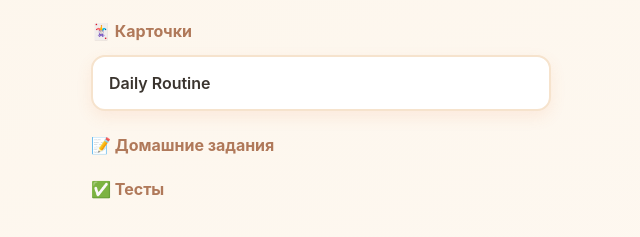
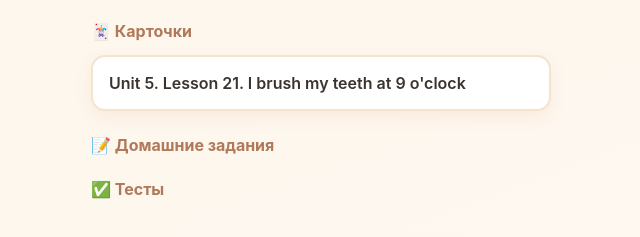
Before and after one commit to dinakosin/prea1course, a plain HTML site: page index.html in a window 1280 px wide. Shown: the part 87-324 px from the top of the page, without its empty margins (319-959 px from the left). Drawn offline with Linux system fonts and the light colour scheme.

Commit message:
Update link for lesson in index.html

```diff
--- a/index.html
+++ b/index.html
@@ -33,7 +33,7 @@
 
   <div class="section">
     <h2>🃏 Карточки</h2>
-    <a class="item" href="cards.html">Daily Routine</a>
+    <a class="item" href="lesson-21.html">Unit 5. Lesson 21. I brush my teeth at 9 o'clock</a>
   </div>
 
   <div class="section">
```
